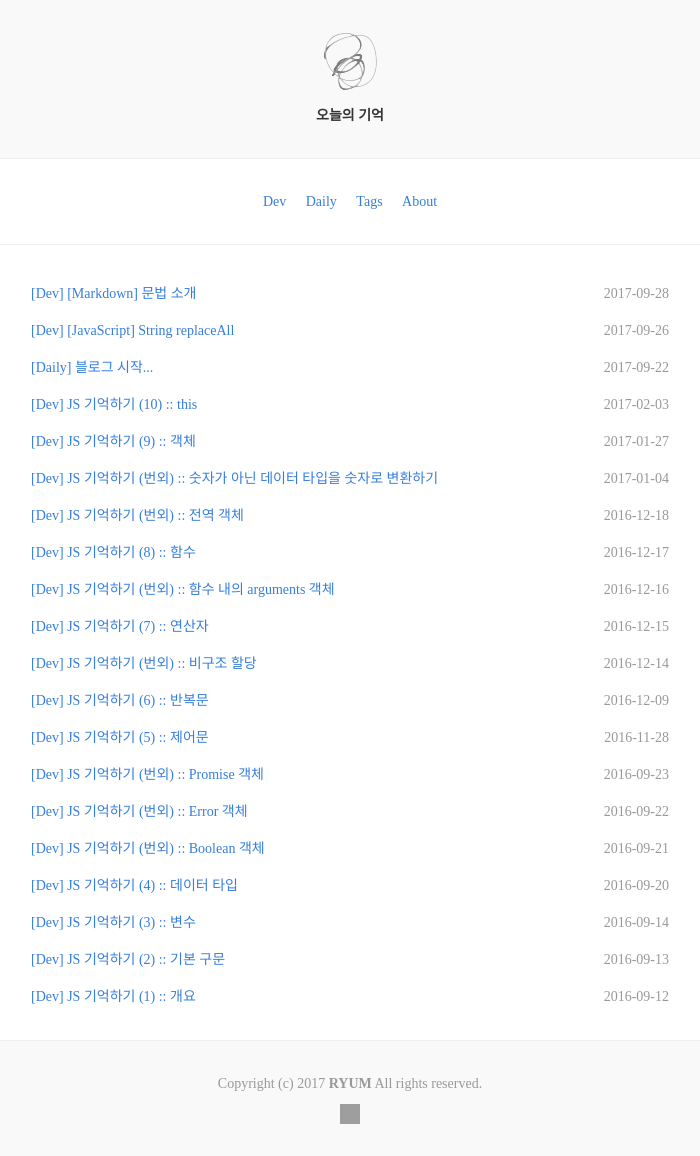
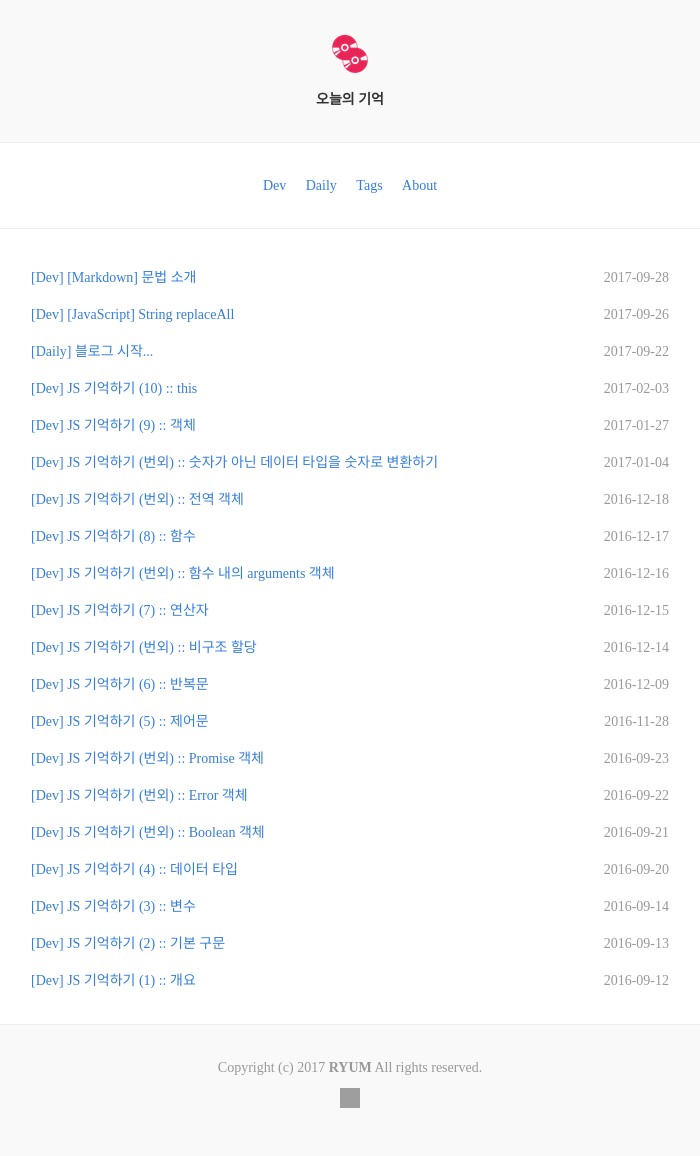
Before and after one commit to ryum91/ryum91.github.com, a Jekyll site: the page built from index.html, in a window 1280 px wide. Shown: the whole page, without its empty margins (290-990 px from the left). Built offline with Jekyll 4.4.1, drawn with Linux system fonts in a browser that asks for light colours; nearby versions of some CDN libraries; some web fonts are replaced; grey boxes are pictures that could not be loaded.

Commit message:
[Logo] Logo

```diff
--- a/_layouts/default.html
+++ b/_layouts/default.html
@@ -15,7 +15,7 @@
   <body class="lh-copy dark-gray pa0 f6 sans-serif bg-super-white">
     <header class="tc mt4">
       <a href="{{ site.url }}">
-        <img src="{{ site.url }}/images/scribble.png" alt="Home" width="53" height="59">
+        <img src="{{ site.url }}/images/fav.png" alt="Home">
       </a>
       <p><b>{{ site.title }}</b></p>
     </header>
```
Also changed, not shown: images/fav.png, images/logo.png (added).
